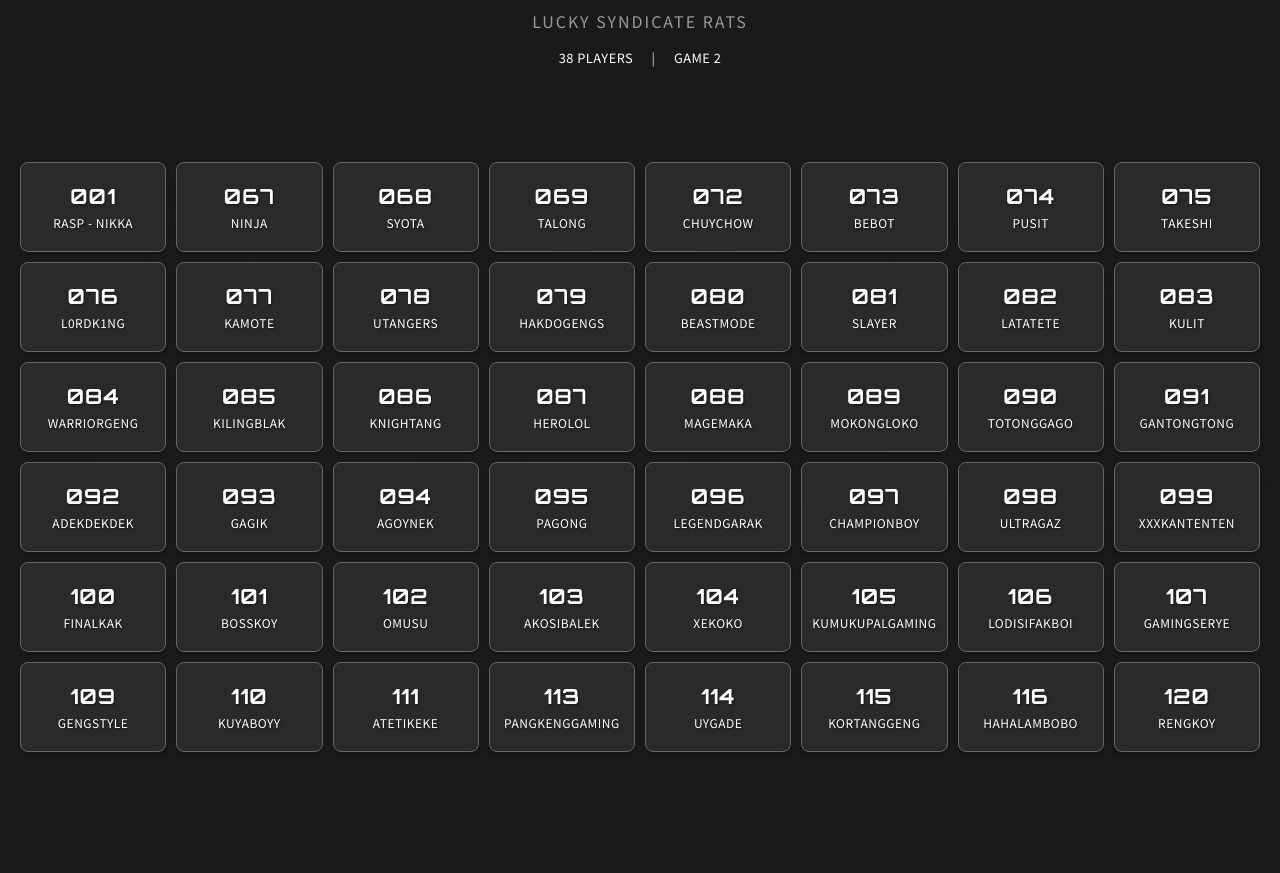
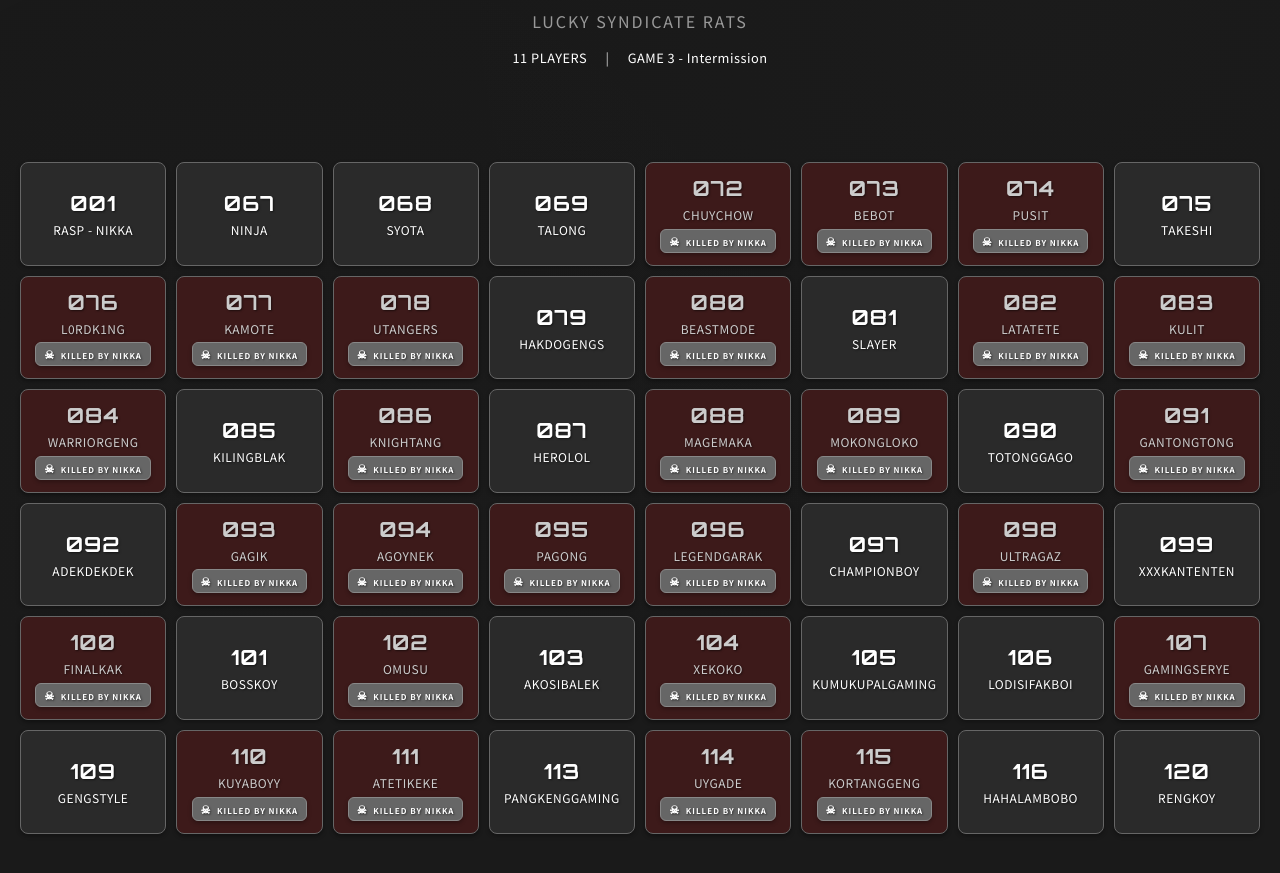
Before and after one commit to Hyperez-G/special-game-program, a plain HTML site: page index.html in a window 1280 px wide. Shown: the part 149-1022 px from the top of the page. Before the commit the page ends 994 px from the top, so only its background shows below. Drawn offline with Linux system fonts and the light colour scheme.

Commit message:
Update index.html

```diff
--- a/index.html
+++ b/index.html
@@ -14,9 +14,9 @@
             <h1 class="title">SPECIAL GAME PROGRAM</h1>
             <p class="subtitle">Lucky Syndicate Rats</p>
             <div class="header-stats">
-                <span class="stat">38 PLAYERS</span>
+                <span class="stat">11 PLAYERS</span>
                 <span class="divider">|</span>
-                <span class="stat">GAME 2</span>
+                <span class="stat">GAME 3 - Intermission</span>
             </div>
         </header>
 
@@ -53,19 +53,23 @@
             </div>
 
 
-            <div class="player-card active">
+            <div class="player-card eliminated">
                 <div class="player-number">072</div>
                 <div class="player-name">ChuyChow</div>
+                <div class="eliminated-stamp">KILLED BY NIKKA</div>
             </div>
 
-            <div class="player-card active">
+
+            <div class="player-card eliminated">
                 <div class="player-number">073</div>
                 <div class="player-name">Bebot</div>
+                <div class="eliminated-stamp">KILLED BY NIKKA</div>
             </div>
 
-            <div class="player-card active">
+            <div class="player-card eliminated">
                 <div class="player-number">074</div>
                 <div class="player-name">Pusit</div>
+                <div class="eliminated-stamp">KILLED BY NIKKA</div>
             </div>
 
             <div class="player-card active">
@@ -73,19 +77,22 @@
                 <div class="player-name">Takeshi</div>
             </div>
 
-            <div class="player-card active">
+            <div class="player-card eliminated">
                 <div class="player-number">076</div>
                 <div class="player-name">L0rdK1ng</div>
+                <div class="eliminated-stamp">KILLED BY NIKKA</div>
             </div>
 
-            <div class="player-card active">
+            <div class="player-card eliminated">
                 <div class="player-number">077</div>
                 <div class="player-name">Kamote</div>
+                <div class="eliminated-stamp">KILLED BY NIKKA</div>
             </div>
 
-            <div class="player-card active">
+            <div class="player-card eliminated">
                 <div class="player-number">078</div>
                 <div class="player-name">Utangers</div>
+                <div class="eliminated-stamp">KILLED BY NIKKA</div>
             </div>
 
             <div class="player-card active">
@@ -93,9 +100,10 @@
                 <div class="player-name">Hakdogengs</div>
             </div>
 
-            <div class="player-card active">
+            <div class="player-card eliminated">
                 <div class="player-number">080</div>
                 <div class="player-name">BeastMode</div>
+                <div class="eliminated-stamp">KILLED BY NIKKA</div>
             </div>
 
             <div class="player-card active">
@@ -103,19 +111,22 @@
                 <div class="player-name">Slayer</div>
             </div>
 
-            <div class="player-card active">
+            <div class="player-card eliminated">
                 <div class="player-number">082</div>
                 <div class="player-name">LataTete</div>
+                <div class="eliminated-stamp">KILLED BY NIKKA</div>
             </div>
 
-            <div class="player-card active">
+            <div class="player-card eliminated">
                 <div class="player-number">083</div>
                 <div class="player-name">Kulit</div>
+                <div class="eliminated-stamp">KILLED BY NIKKA</div>
             </div>
 
-            <div class="player-card active">
+            <div class="player-card eliminated">
                 <div class="player-number">084</div>
                 <div class="player-name">WarriorGeng</div>
+                <div class="eliminated-stamp">KILLED BY NIKKA</div>
             </div>
 
             <div class="player-card active">
@@ -123,9 +134,10 @@
                 <div class="player-name">KilingBlak</div>
             </div>
 
-            <div class="player-card active">
+            <div class="player-card eliminated">
                 <div class="player-number">086</div>
                 <div class="player-name">Knightang</div>
+                <div class="eliminated-stamp">KILLED BY NIKKA</div>
             </div>
 
             <div class="player-card active">
@@ -133,14 +145,16 @@
                 <div class="player-name">HeroLol</div>
             </div>
 
-            <div class="player-card active">
+            <div class="player-card eliminated">
                 <div class="player-number">088</div>
                 <div class="player-name">MageMaka</div>
+                <div class="eliminated-stamp">KILLED BY NIKKA</div>
             </div>
 
-            <div class="player-card active">
+            <div class="player-card eliminated">
                 <div class="player-number">089</div>
                 <div class="player-name">MokongLoko</div>
+                <div class="eliminated-stamp">KILLED BY NIKKA</div>
             </div>
 
             <div class="player-card active">
@@ -148,9 +162,10 @@
                 <div class="player-name">TotongGago</div>
             </div>
 
-            <div class="player-card active">
+            <div class="player-card eliminated">
                 <div class="player-number">091</div>
                 <div class="player-name">GantongTong</div>
+                <div class="eliminated-stamp">KILLED BY NIKKA</div>
             </div>
 
             <div class="player-card active">
@@ -158,24 +173,28 @@
                 <div class="player-name">Adekdekdek</div>
             </div>
 
-            <div class="player-card active">
+            <div class="player-card eliminated">
                 <div class="player-number">093</div>
                 <div class="player-name">Gagik</div>
+                <div class="eliminated-stamp">KILLED BY NIKKA</div>
             </div>
 
-            <div class="player-card active">
+            <div class="player-card eliminated">
                 <div class="player-number">094</div>
                 <div class="player-name">AgoyNek</div>
+                <div class="eliminated-stamp">KILLED BY NIKKA</div>
             </div>
 
-            <div class="player-card active">
+            <div class="player-card eliminated">
                 <div class="player-number">095</div>
                 <div class="player-name">Pagong</div>
+                <div class="eliminated-stamp">KILLED BY NIKKA</div>
             </div>
 
-            <div class="player-card active">
+            <div class="player-card eliminated">
                 <div class="player-number">096</div>
                 <div class="player-name">LegendGarak</div>
+                <div class="eliminated-stamp">KILLED BY NIKKA</div>
             </div>
 
             <div class="player-card active">
@@ -183,9 +202,10 @@
                 <div class="player-name">ChampionBoy</div>
             </div>
 
-            <div class="player-card active">
+            <div class="player-card eliminated">
                 <div class="player-number">098</div>
                 <div class="player-name">UltraGaz</div>
+                <div class="eliminated-stamp">KILLED BY NIKKA</div>
             </div>
 
             <div class="player-card active">
@@ -193,9 +213,10 @@
                 <div class="player-name">XxXKantenten</div>
             </div>
 
-            <div class="player-card active">
+            <div class="player-card eliminated">
                 <div class="player-number">100</div>
                 <div class="player-name">FinalKak</div>
+                <div class="eliminated-stamp">KILLED BY NIKKA</div>
             </div>
 
             <!-- New Players 101-200 -->
@@ -204,9 +225,10 @@
                 <div class="player-name">BossKoy</div>
             </div>
 
-            <div class="player-card active">
+            <div class="player-card eliminated">
                 <div class="player-number">102</div>
                 <div class="player-name">Omusu</div>
+                <div class="eliminated-stamp">KILLED BY NIKKA</div>
             </div>
 
             <div class="player-card active">
@@ -214,9 +236,10 @@
                 <div class="player-name">AkosiBalek</div>
             </div>
 
-            <div class="player-card active">
+            <div class="player-card eliminated">
                 <div class="player-number">104</div>
                 <div class="player-name">Xekoko</div>
+                <div class="eliminated-stamp">KILLED BY NIKKA</div>
             </div>
 
             <div class="player-card active">
@@ -229,9 +252,10 @@
                 <div class="player-name">LodiSiFakboi</div>
             </div>
 
-            <div class="player-card active">
+            <div class="player-card eliminated">
                 <div class="player-number">107</div>
                 <div class="player-name">GamingSerye</div>
+                <div class="eliminated-stamp">KILLED BY NIKKA</div>
             </div>
 
 
@@ -240,14 +264,16 @@
                 <div class="player-name">GengStyle</div>
             </div>
 
-            <div class="player-card active">
+            <div class="player-card eliminated">
                 <div class="player-number">110</div>
                 <div class="player-name">KuyaBoyY</div>
+                <div class="eliminated-stamp">KILLED BY NIKKA</div>
             </div>
 
-            <div class="player-card active">
+            <div class="player-card eliminated">
                 <div class="player-number">111</div>
                 <div class="player-name">AteTikeke</div>
+                <div class="eliminated-stamp">KILLED BY NIKKA</div>
             </div>
 
 
@@ -256,14 +282,16 @@
                 <div class="player-name">PangKengGaming</div>
             </div>
 
-            <div class="player-card active">
+            <div class="player-card eliminated">
                 <div class="player-number">114</div>
                 <div class="player-name">UyGADE</div>
+                <div class="eliminated-stamp">KILLED BY NIKKA</div>
             </div>
 
-            <div class="player-card active">
+            <div class="player-card eliminated">
                 <div class="player-number">115</div>
                 <div class="player-name">KortangGeng</div>
+                <div class="eliminated-stamp">KILLED BY NIKKA</div>
             </div>
 
             <div class="player-card active">
```
